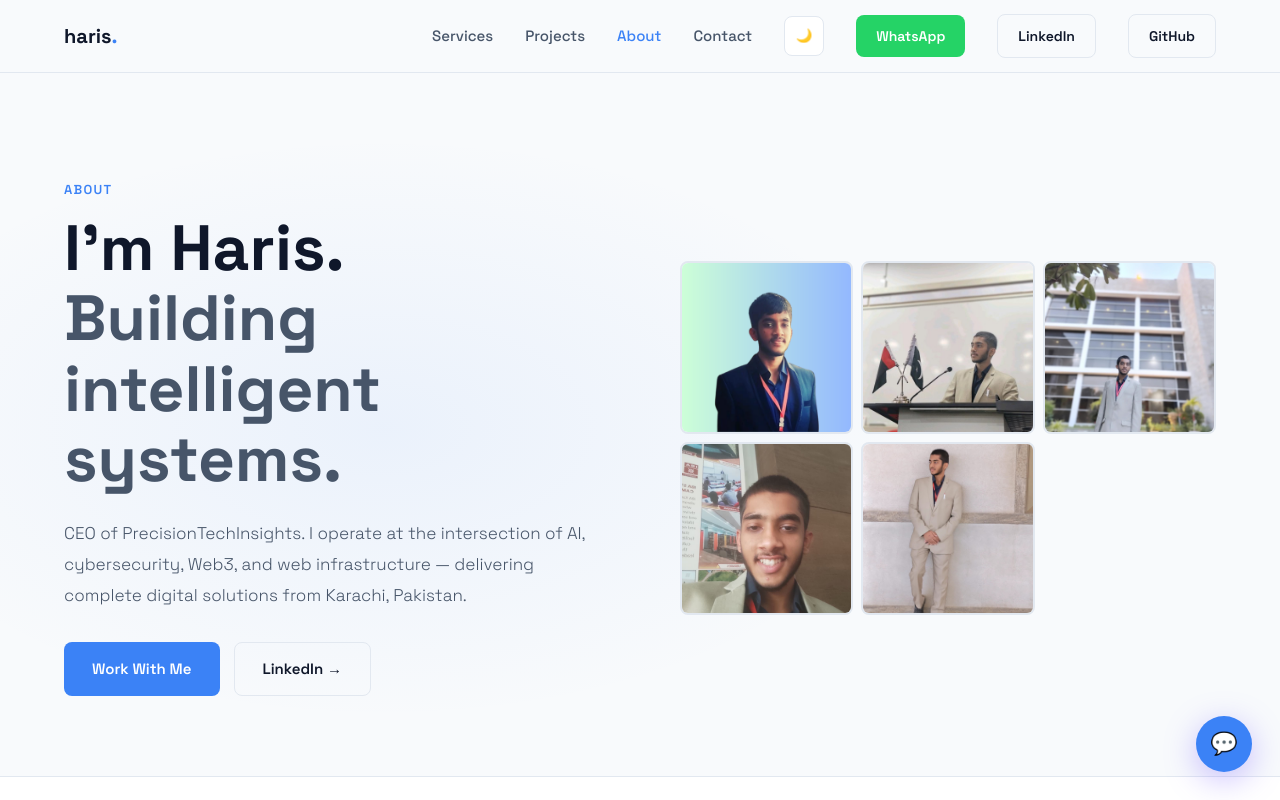
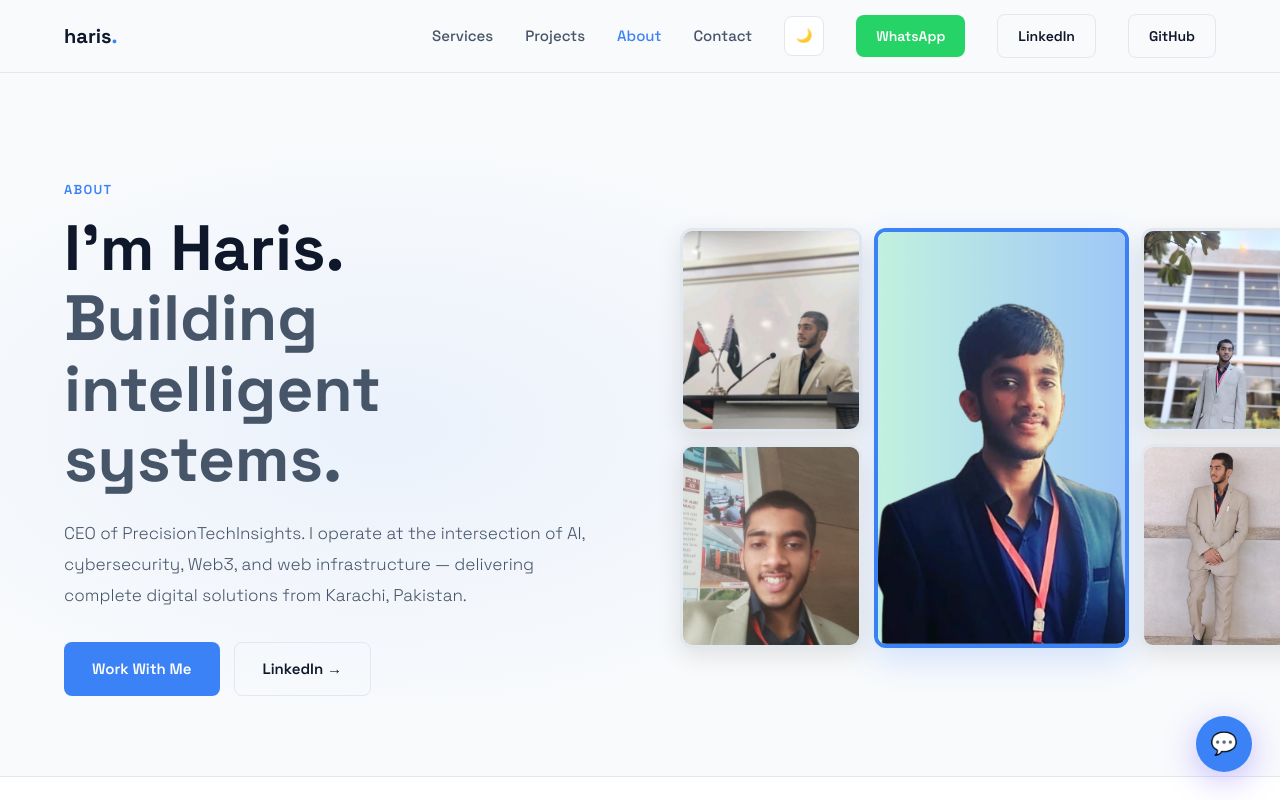
Before and after one commit to Itovio-Services/mehwish-portfolio, a Next.js app: page /about in a window 1280 px wide. Shown: the top 800 px of the page. Built offline with nearby package versions, Linux system fonts and the light colour scheme.

Commit message:
Improved photo layout: 5-photo grid with center focus, adjusted dimensions

```diff
--- a/pages/about.js
+++ b/pages/about.js
@@ -52,12 +52,27 @@ export default function About() {
               </div>
             </div>
             <div style={{ position: 'relative' }}>
-              <div style={{ display: 'grid', gridTemplateColumns: 'repeat(3, 1fr)', gap: 8 }}>
-                {[1, 2, 3, 4, 5].map(i => (
-                  <div key={i} style={{ position: 'relative', aspectRatio: '1/1', borderRadius: 8, overflow: 'hidden', border: '2px solid var(--border)', background: 'var(--bg2)' }}>
-                    <Image src={`/images/haris-${i}.${i === 1 ? 'png' : 'jpg'}`} alt="Haris" fill style={{ objectFit: 'cover' }} />
-                  </div>
-                ))}
+              <div style={{ display: 'grid', gridTemplateColumns: '1fr 1.4fr 1fr', gridTemplateRows: '1fr 1fr', gap: 12, height: '420px', width: '120%' }}>
+                {/* Top Left */}
+                <div style={{ position: 'relative', borderRadius: 12, overflow: 'hidden', border: '3px solid var(--border)', background: 'var(--bg2)', boxShadow: '0 8px 24px rgba(0,0,0,0.1)' }}>
+                  <Image src="/images/haris-2.jpg" alt="Haris" fill style={{ objectFit: 'cover' }} />
+                </div>
+                {/* Center - Blue BG (spans 2 rows) */}
+                <div style={{ position: 'relative', gridRow: 'span 2', borderRadius: 12, overflow: 'hidden', border: '4px solid var(--accent)', background: 'var(--bg2)', boxShadow: '0 12px 32px rgba(59,130,246,0.2)' }}>
+                  <Image src="/images/haris-1.png" alt="Haris" fill style={{ objectFit: 'cover' }} />
+                </div>
+                {/* Top Right */}
+                <div style={{ position: 'relative', borderRadius: 12, overflow: 'hidden', border: '3px solid var(--border)', background: 'var(--bg2)', boxShadow: '0 8px 24px rgba(0,0,0,0.1)' }}>
+                  <Image src="/images/haris-3.jpg" alt="Haris" fill style={{ objectFit: 'cover' }} />
+                </div>
+                {/* Bottom Left */}
+                <div style={{ position: 'relative', borderRadius: 12, overflow: 'hidden', border: '3px solid var(--border)', background: 'var(--bg2)', boxShadow: '0 8px 24px rgba(0,0,0,0.1)' }}>
+                  <Image src="/images/haris-4.jpg" alt="Haris" fill style={{ objectFit: 'cover' }} />
+                </div>
+                {/* Bottom Right */}
+                <div style={{ position: 'relative', borderRadius: 12, overflow: 'hidden', border: '3px solid var(--border)', background: 'var(--bg2)', boxShadow: '0 8px 24px rgba(0,0,0,0.1)' }}>
+                  <Image src="/images/haris-5.jpg" alt="Haris" fill style={{ objectFit: 'cover' }} />
+                </div>
               </div>
             </div>
           </div>
```
